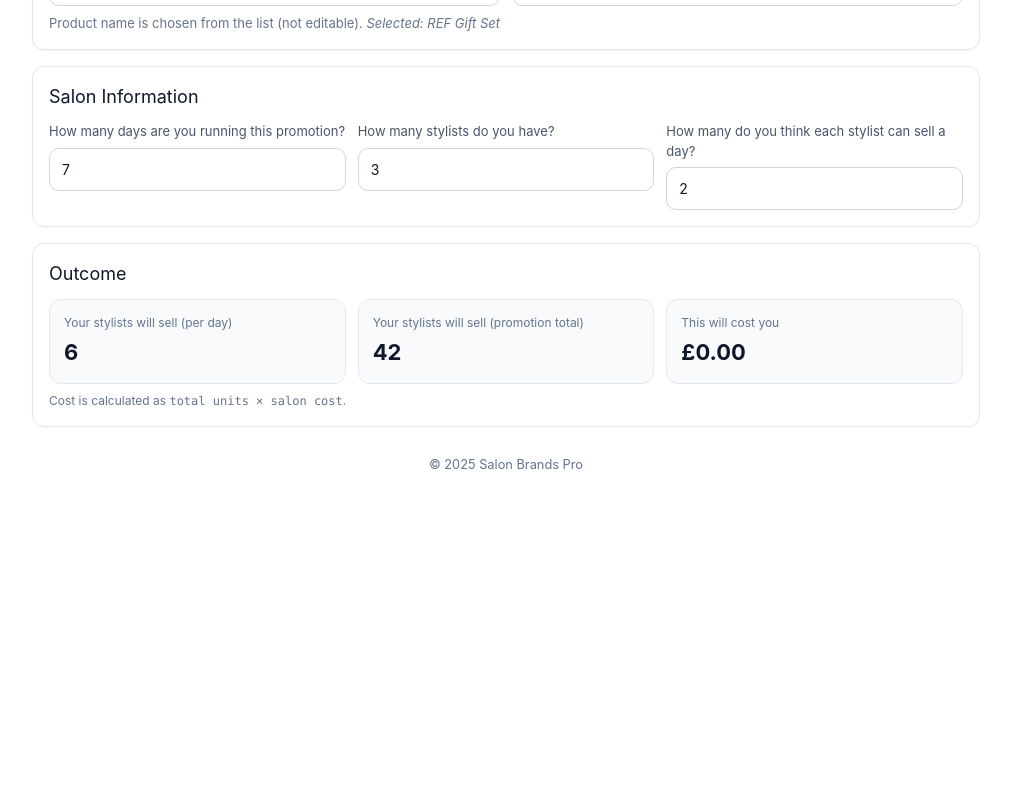
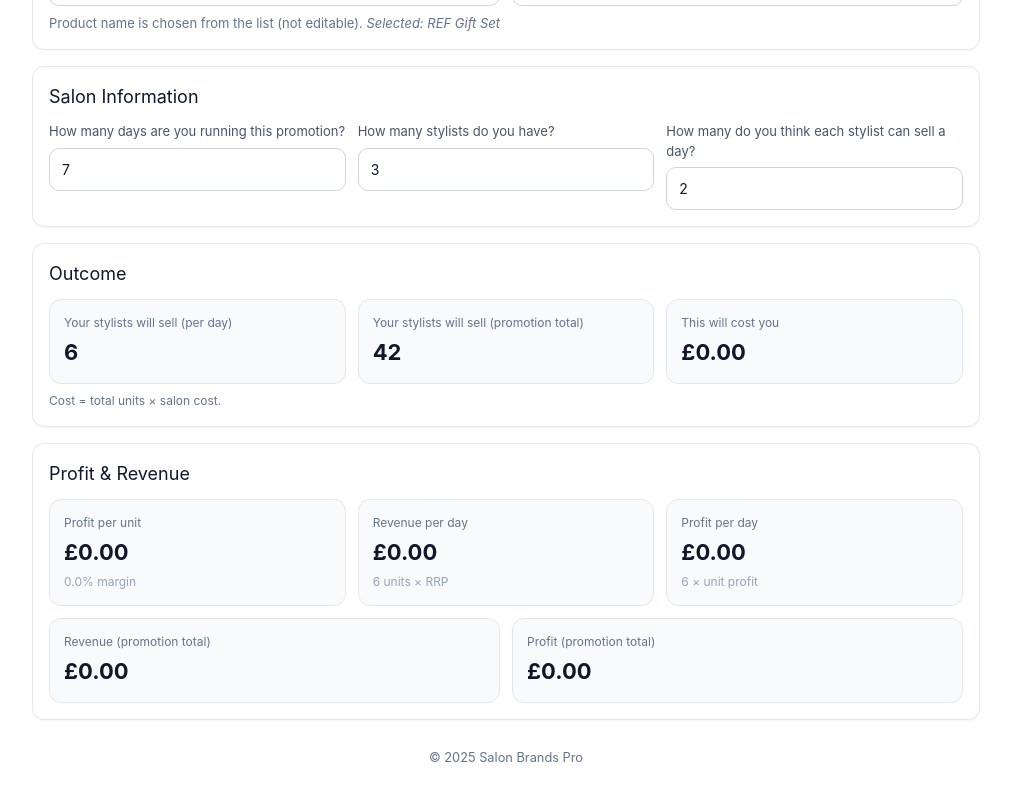
Before and after one commit to Demmoman6666/Salon-Calculator, a React (Vite) app: page / in a window 1280 px wide. Shown: the part 360-1160 px from the top of the page, without its empty margins (134-1145 px from the left). Before the commit the page ends 875 px from the top, so only its background shows below. Built offline with nearby package versions, Linux system fonts and the light colour scheme.

Commit message:
Update App.jsx

```diff
--- a/src/App.jsx
+++ b/src/App.jsx
@@ -2,18 +2,16 @@
 import { useEffect, useMemo, useState } from "react";
 import { LOGO } from "./logo";
 
+// ---- Set your default product pricing here ----
+const DEFAULT_PRICING = {
+  "ref-gift-set": { salonCost: 0, salonRrp: 0 }, // TODO: <- put your real REF Gift Set prices
+  "myorg-retail-shampoo": { salonCost: 10.45, salonRrp: 20.99 },
+};
+// -----------------------------------------------
+
 const CATALOG = {
-  "REF Stockholm": [
-    { id: "ref-gift-set", name: "REF Gift Set" }, // (no preset pricing)
-  ],
-  "MY.ORGANICS": [
-    {
-      id: "myorg-retail-shampoo",
-      name: "MY.ORGANICS RETAIL SHAMPOO",
-      salonCost: 10.45,
-      salonRrp: 20.99,
-    },
-  ],
+  "REF Stockholm": [{ id: "ref-gift-set", name: "REF Gift Set" }],
+  "MY.ORGANICS": [{ id: "myorg-retail-shampoo", name: "MY.ORGANICS RETAIL SHAMPOO" }],
 };
 
 const BRANDS = Object.keys(CATALOG);
@@ -36,7 +34,7 @@ function useLocalStorage(key, initial) {
 }
 
 export default function App() {
-  /* ------------------------ Product selection & pricing ------------------------ */
+  /* ---------------- Product selection & pricing ---------------- */
   const [brand, setBrand] = useLocalStorage("brand", BRANDS[0]);
   const products = useMemo(() => CATALOG[brand] || [], [brand]);
   const [productId, setProductId] = useLocalStorage(
@@ -44,50 +42,75 @@ export default function App() {
     (CATALOG[brand] && CATALOG[brand][0]?.id) || ""
   );
 
-  // Pricing (editable numbers, but product name is fixed via dropdown)
+  // per-product price overrides (persisted)
+  const [priceOverrides, setPriceOverrides] = useLocalStorage("priceOverrides", {});
   const [salonCost, setSalonCost] = useLocalStorage("salonCost", 0);
   const [salonRrp, setSalonRrp] = useLocalStorage("salonRrp", 0);
 
-  // When brand changes, reset product to that brand's first
+  // reset product to first when brand changes
   useEffect(() => {
     const first = CATALOG[brand]?.[0]?.id ?? "";
     setProductId(first);
   }, [brand, setProductId]);
 
-  // When product changes, auto-fill cost/rrp if the catalog has presets
+  // when product changes, auto-fill (override -> defaults)
   useEffect(() => {
-    const p = products.find((x) => x.id === productId);
-    if (p) {
-      if (typeof p.salonCost === "number") setSalonCost(p.salonCost);
-      if (typeof p.salonRrp === "number") setSalonRrp(p.salonRrp);
-    }
-  }, [productId, products, setSalonCost, setSalonRrp]);
+    if (!productId) return;
+    const override = priceOverrides[productId] || {};
+    const base = DEFAULT_PRICING[productId] || {};
+    setSalonCost(
+      typeof override.salonCost === "number"
+        ? override.salonCost
+        : typeof base.salonCost === "number"
+        ? base.salonCost
+        : 0
+    );
+    setSalonRrp(
+      typeof override.salonRrp === "number"
+        ? override.salonRrp
+        : typeof base.salonRrp === "number"
+        ? base.salonRrp
+        : 0
+    );
+  }, [productId]); // eslint-disable-line
 
-  /* --------------------------- Salon Info (calculator) -------------------------- */
+  // when editing prices, also save override for this productId
+  const onEditCost = (raw) => {
+    const v = Number(raw.replace(/[^0-9.]/g, "")) || 0;
+    setSalonCost(v);
+    if (productId)
+      setPriceOverrides((p) => ({ ...p, [productId]: { ...(p[productId] || {}), salonCost: v } }));
+  };
+  const onEditRrp = (raw) => {
+    const v = Number(raw.replace(/[^0-9.]/g, "")) || 0;
+    setSalonRrp(v);
+    if (productId)
+      setPriceOverrides((p) => ({ ...p, [productId]: { ...(p[productId] || {}), salonRrp: v } }));
+  };
+
+  /* --------------------- Salon Info calculator -------------------- */
   const [promoDays, setPromoDays] = useLocalStorage("promoDays", 7);
   const [stylists, setStylists] = useLocalStorage("stylists", 3);
-  const [perStylistPerDay, setPerStylistPerDay] = useLocalStorage(
-    "perStylistPerDay",
-    2
-  );
+  const [perStylistPerDay, setPerStylistPerDay] = useLocalStorage("perStylistPerDay", 2);
 
-  const perDayTotal = Math.max(0, Number(stylists) || 0) * Math.max(0, Number(perStylistPerDay) || 0);
+  const perDayTotal =
+    Math.max(0, Number(stylists) || 0) * Math.max(0, Number(perStylistPerDay) || 0);
   const totalUnits = perDayTotal * Math.max(0, Number(promoDays) || 0);
-  const totalCost = (Number(salonCost) || 0) * totalUnits;
+
+  // Profit & revenue
+  const unitProfit = (Number(salonRrp) || 0) - (Number(salonCost) || 0);
+  const marginPct = (Number(salonRrp) || 0) > 0 ? (unitProfit / Number(salonRrp)) * 100 : 0;
+  const dayRevenue = perDayTotal * (Number(salonRrp) || 0);
+  const dayProfit = perDayTotal * unitProfit;
+  const totalRevenue = totalUnits * (Number(salonRrp) || 0);
+  const totalProfit = totalUnits * unitProfit;
 
   const selectedProduct = products.find((x) => x.id === productId);
-
   const money = (n) =>
-    new Intl.NumberFormat("en-GB", {
-      style: "currency",
-      currency: "GBP",
-      minimumFractionDigits: 2,
-    }).format(isFinite(n) ? n : 0);
-
-  const num = (v, setter) => {
-    const clean = v.replace(/[^0-9.]/g, "");
-    setter(clean);
-  };
+    new Intl.NumberFormat("en-GB", { style: "currency", currency: "GBP" }).format(
+      isFinite(n) ? n : 0
+    );
+  const num = (v, setter) => setter(v.replace(/[^0-9.]/g, ""));
 
   return (
     <div style={styles.app}>
@@ -101,11 +124,7 @@ export default function App() {
         <h2 style={styles.h2}>Product (by brand)</h2>
         <div style={styles.row}>
           <label style={styles.label}>Brand</label>
-          <select
-            value={brand}
-            onChange={(e) => setBrand(e.target.value)}
-            style={styles.select}
-          >
+          <select value={brand} onChange={(e) => setBrand(e.target.value)} style={styles.select}>
             {BRANDS.map((b) => (
               <option key={b} value={b}>
                 {b}
@@ -136,7 +155,7 @@ export default function App() {
               type="number"
               step="0.01"
               value={salonCost}
-              onChange={(e) => num(e.target.value, setSalonCost)}
+              onChange={(e) => onEditCost(e.target.value)}
               style={styles.input}
             />
           </div>
@@ -146,7 +165,7 @@ export default function App() {
               type="number"
               step="0.01"
               value={salonRrp}
-              onChange={(e) => num(e.target.value, setSalonRrp)}
+              onChange={(e) => onEditRrp(e.target.value)}
               style={styles.input}
             />
           </div>
@@ -154,18 +173,13 @@ export default function App() {
 
         <p style={styles.note}>
           Product name is chosen from the list (not editable).{" "}
-          {selectedProduct ? (
-            <em>Selected: {selectedProduct.name}</em>
-          ) : (
-            <em>Choose a product</em>
-          )}
+          {selectedProduct ? <em>Selected: {selectedProduct.name}</em> : <em>Choose a product</em>}
         </p>
       </section>
 
-      {/* Salon Information calculator */}
+      {/* Salon Information */}
       <section style={styles.card}>
         <h2 style={styles.h2}>Salon Information</h2>
-
         <div style={styles.grid3}>
           <div style={styles.row}>
             <label style={styles.label}>How many days are you running this promotion?</label>
@@ -177,7 +191,6 @@ export default function App() {
               style={styles.input}
             />
           </div>
-
           <div style={styles.row}>
             <label style={styles.label}>How many stylists do you have?</label>
             <input
@@ -188,7 +201,6 @@ export default function App() {
               style={styles.input}
             />
           </div>
-
           <div style={styles.row}>
             <label style={styles.label}>How many do you think each stylist can sell a day?</label>
             <input
@@ -206,26 +218,54 @@ export default function App() {
       {/* Outcome */}
       <section style={styles.card}>
         <h2 style={styles.h2}>Outcome</h2>
-
         <div style={styles.kpis}>
           <div style={styles.kpi}>
             <div style={styles.kpiLabel}>Your stylists will sell (per day)</div>
             <div style={styles.kpiValue}>{perDayTotal.toLocaleString()}</div>
           </div>
-
           <div style={styles.kpi}>
             <div style={styles.kpiLabel}>Your stylists will sell (promotion total)</div>
             <div style={styles.kpiValue}>{totalUnits.toLocaleString()}</div>
           </div>
-
           <div style={styles.kpi}>
             <div style={styles.kpiLabel}>This will cost you</div>
-            <div style={styles.kpiValue}>{money(totalCost)}</div>
+            <div style={styles.kpiValue}>{money(totalUnits * (Number(salonCost) || 0))}</div>
           </div>
         </div>
-        <p style={styles.noteSmall}>
-          Cost is calculated as <code>total units × salon cost</code>.
-        </p>
+        <p style={styles.noteSmall}>Cost = total units × salon cost.</p>
+      </section>
+
+      {/* Profit & Revenue */}
+      <section style={styles.card}>
+        <h2 style={styles.h2}>Profit & Revenue</h2>
+        <div style={styles.grid3}>
+          <div style={styles.kpiSoft}>
+            <div style={styles.kpiLabel}>Profit per unit</div>
+            <div style={styles.kpiValue}>{money(unitProfit)}</div>
+            <div style={styles.kpiTiny}>{isFinite(marginPct) ? marginPct.toFixed(1) : 0}% margin</div>
+          </div>
+          <div style={styles.kpiSoft}>
+            <div style={styles.kpiLabel}>Revenue per day</div>
+            <div style={styles.kpiValue}>{money(dayRevenue)}</div>
+            <div style={styles.kpiTiny}>{perDayTotal.toLocaleString()} units × RRP</div>
+          </div>
+          <div style={styles.kpiSoft}>
+            <div style={styles.kpiLabel}>Profit per day</div>
+            <div style={styles.kpiValue}>{money(dayProfit)}</div>
+            <div style={styles.kpiTiny}>{perDayTotal.toLocaleString()} × unit profit</div>
+          </div>
+        </div>
+
+        <div style={{ ...styles.grid2, marginTop: 12 }}>
+          <div style={styles.kpiSoft}>
+            <div style={styles.kpiLabel}>Revenue (promotion total)</div>
+            <div style={styles.kpiValue}>{money(totalRevenue)}</div>
+          </div>
+          <div style={styles.kpiSoft}>
+            <div style={styles.kpiLabel}>Profit (promotion total)</div>
+            <div style={styles.kpiValue}>{money(totalProfit)}</div>
+          </div>
+        </div>
       </section>
 
       <footer style={styles.footer}>
@@ -245,12 +285,7 @@ const styles = {
       "-apple-system,BlinkMacSystemFont,Segoe UI,Roboto,Helvetica,Arial,sans-serif",
     color: "#0f172a",
   },
-  header: {
-    display: "flex",
-    alignItems: "center",
-    gap: 16,
-    marginBottom: 12,
-  },
+  header: { display: "flex", alignItems: "center", gap: 16, marginBottom: 12 },
   logo: { height: 44, width: "auto" },
   title: { fontSize: 22, margin: 0, fontWeight: 700 },
   card: {
@@ -277,31 +312,24 @@ const styles = {
     fontSize: 14,
     background: "#fff",
   },
-  grid2: {
-    display: "grid",
-    gridTemplateColumns: "1fr 1fr",
-    gap: 12,
-    marginTop: 8,
-  },
-  grid3: {
-    display: "grid",
-    gridTemplateColumns: "1fr 1fr 1fr",
-    gap: 12,
-  },
-  kpis: {
-    display: "grid",
-    gridTemplateColumns: "1fr 1fr 1fr",
-    gap: 12,
-    marginTop: 8,
-  },
+  grid2: { display: "grid", gridTemplateColumns: "1fr 1fr", gap: 12, marginTop: 8 },
+  grid3: { display: "grid", gridTemplateColumns: "1fr 1fr 1fr", gap: 12 },
+  kpis: { display: "grid", gridTemplateColumns: "1fr 1fr 1fr", gap: 12, marginTop: 8 },
   kpi: {
     background: "#f8fafc",
     border: "1px solid #e2e8f0",
     borderRadius: 12,
     padding: 14,
   },
+  kpiSoft: {
+    background: "#f9fafb",
+    border: "1px solid #e5e7eb",
+    borderRadius: 12,
+    padding: 14,
+  },
   kpiLabel: { fontSize: 12, color: "#64748b" },
   kpiValue: { fontSize: 22, fontWeight: 700, marginTop: 4 },
+  kpiTiny: { fontSize: 12, color: "#94a3b8", marginTop: 4 },
   note: { marginTop: 8, color: "#64748b", fontSize: 13 },
   noteSmall: { marginTop: 8, color: "#64748b", fontSize: 12 },
   footer: { textAlign: "center", marginTop: 24, color: "#64748b" },
```
